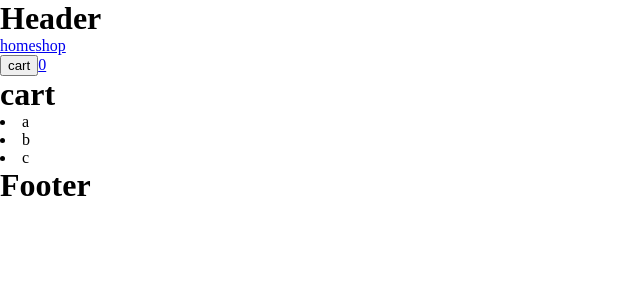
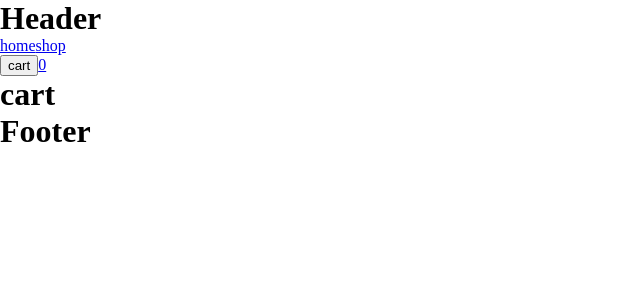
Before and after one commit to harrisonBarnett/shoppur, a React (Create React App) app: page /cart in a window 1280 px wide. Shown: the top 300 px of the page, without its empty margins (0-640 px from the left). Built offline with nearby package versions, Linux system fonts and the light colour scheme.

Commit message:
More sketching

```diff
--- a/src/App.js
+++ b/src/App.js
@@ -5,11 +5,12 @@ import Footer from './components/Footer'
 import Home from './components/Home'
 import Shop from './components/Shop'
 import Cart from './components/Cart'
+import Product from './components/Product'
 
-import './App.css'
+import './static/App.css'
 
 const App = ()=> {
-  const [cartContents, setCartContents] = useState(['a','b','c'])
+  const [cartContents, setCartContents] = useState([])
   const [cartSize, setCartSize] = useState(0)
 
   const addToCart = (item) => {
--- /dev/null
+++ b/src/components/Product.js
@@ -0,0 +1,7 @@
+const Product = props => {
+    return(
+        <>
+        </>
+    )
+}
+export default Product
--- /dev/null
+++ b/src/static/productList.js
@@ -0,0 +1,2 @@
+// TODO: make an array of product objects
+// export a mapped array of <Product /> objects
```
Also changed, not shown: src/static/App.css (renamed from src/App.css).
